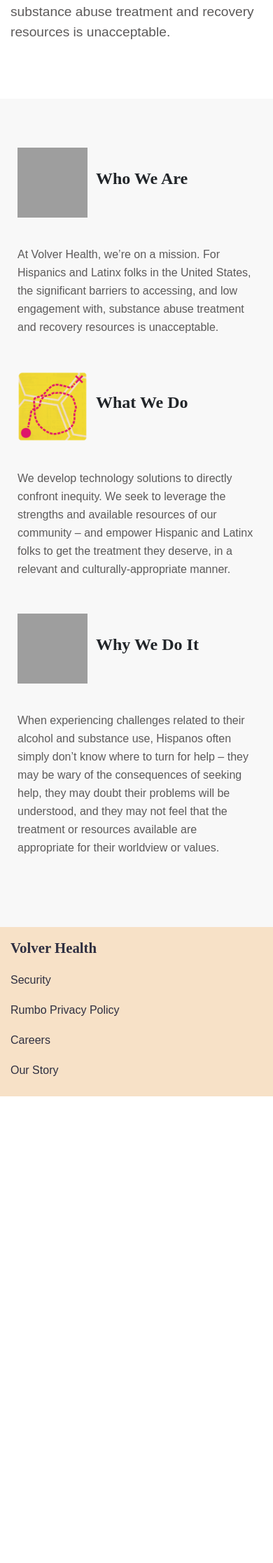
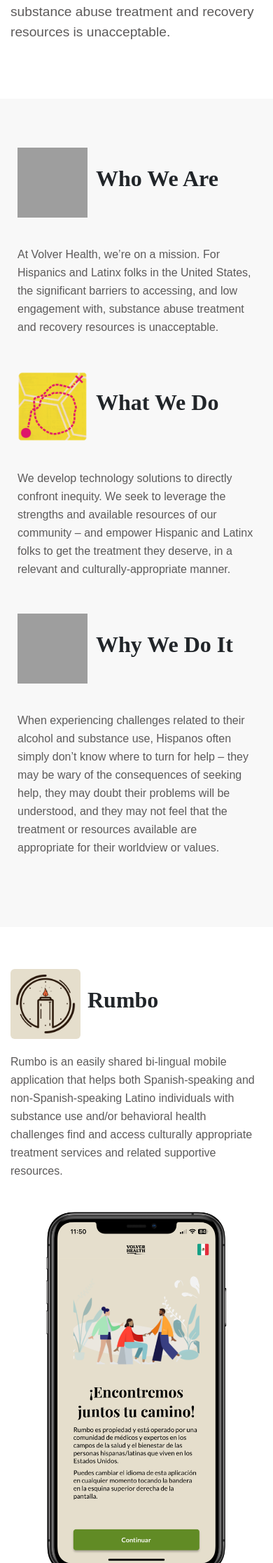
Before and after one commit to volver-health/volver-website, a Jekyll site: the page built from index.md, in a window 390 px wide, cut to the strip 488-2722 px from the top of the page. Shown: the whole strip at 70% size. Built offline with Jekyll 4.4.1, drawn with Linux system fonts in a browser that asks for light colours; some web fonts are replaced; before the commit the page ends 2055 px from its top, so only the background shows below that; grey boxes are pictures that could not be loaded.

Commit message:
Adds new home page image, new rumbo section, new rumbo menu item

```diff
--- /dev/null
+++ b/_data/secrets.yml
@@ -0,0 +1,3 @@
+CLOUDFLARE_ZONE: "a3ad822db70880abf62360561bce7003"
+CLOUDFLARE_EMAIL: "alonso@hey.com"
+CLOUDFLARE_KEY: "02c6b3ad0b227a502edb9a678395a99edaa77"
--- a/_layouts/home.html
+++ b/_layouts/home.html
@@ -44,6 +44,23 @@
   </div>
 </div>
 
+<div class="strip-white">
+  <div class="container pt-6 pb-6 pb-md-10">
+    <div class="row justify-content-start">
+        <div class="col-12 col-md-8 mb-1">
+            <div class="row align-items-center ml-0 mb-2">
+                <image src="images/rumbo/app-icon.png" alt="Rumbo Icon" class="small-image rounded mr-1">
+                <h2>Rumbo</h2>
+            </div>
+            <p>Rumbo is an easily shared bi-lingual mobile application that helps both Spanish-speaking and non-Spanish-speaking Latino individuals with substance use and/or behavioral health challenges find and access culturally appropriate treatment services and related supportive resources.</p>
+        </div>
+        <div class="col-12 col-md-4 mb-1">
+            <img src="images/rumbo/1.png" alt="Rumbo Screenshot" class="intro-image"/>
+        </div>
+    </div>
+  </div>
+</div>
+
 <!-- {% if site.data.features %}
 <div class="strip strip-grey">
   <div class="container pb-6 pb-md-10">
--- a/_sass/bootstrap/_variables.scss
+++ b/_sass/bootstrap/_variables.scss
@@ -293,7 +293,7 @@
 $line-height-base:            1.5 !default;
 
 $h1-font-size:                $font-size-base * 2.5 !default;
-$h2-font-size:                $font-size-base * 2 !default;
+$h2-font-size:                $font-size-base * 2.25 !default;
 $h3-font-size:                $font-size-base * 1.75 !default;
 $h4-font-size:                $font-size-base * 1.5 !default;
 $h5-font-size:                $font-size-base * 1.25 !default;
--- a/_sass/components/_intro-image.scss
+++ b/_sass/components/_intro-image.scss
@@ -1,31 +1,12 @@
 .intro-image {
   width: 100%;
   height: auto;
-  margin-top: -40px;
 }
 .intro-image-absolute {
   max-width: none;
 
   padding: 0;
   margin-bottom: 30px;
-  @include media-breakpoint-up(sm) {
-  }
-  @include media-breakpoint-up(md) {
-    position: absolute;
-    bottom: -200px;
-    left: -40px;
-    width: 800px;
-  }
-  @include media-breakpoint-up(lg) {
-    bottom: -200px;
-    left: -80px;
-    width: 800px;
-  }
-  @include media-breakpoint-up(xl) {
-    bottom: -280px;
-    left: 0px;
-    width: 800px;
-  }
 }
 .intro-image-hide-mobile {
   display: none;
--- a/_sass/components/_intro.scss
+++ b/_sass/components/_intro.scss
@@ -50,3 +50,15 @@
   padding-top: 30px;
   padding-bottom: 0px;
 }
+
+.small-image {
+ width: 100px;
+}
+
+.rounded {
+    border-radius: 6px;
+}
+
+h2 {
+    font-size: 2rem;
+}
```
Also changed, not shown: _data/menus.yml (+6 -3 lines), index.md (+1 -1 lines), rumbo.md (added, +10 -0 lines), images/people.jpg (added), images/rumbo/1.png (added), images/rumbo/2.png (added), images/rumbo/app-icon.png (added), 1 other file.
